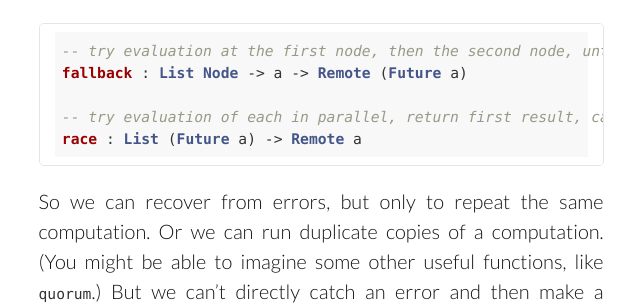
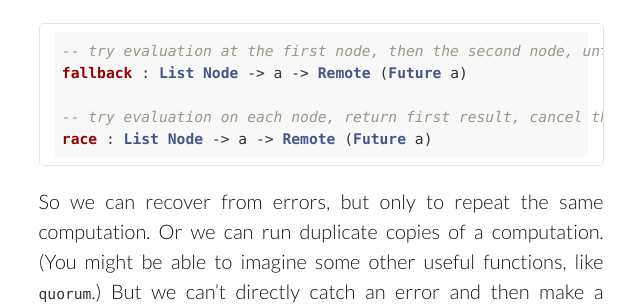
Before and after one commit to unisonweb/oldblog, a Jekyll site: the page built from _posts/2015-06-02-distributed-evaluation.markdown, in a window 1280 px wide and 900 px high, scrolled down 3411 px. Shown: the part 152-457 px from the top of the window, without its empty margins (319-959 px from the left). Built offline with Jekyll 4.4.1, drawn with Linux system fonts in a browser that asks for light colours; comment, search, counter and statistics services are not loaded.

Commit message:
Update 2015-06-02-distributed-evaluation.markdown

````diff
--- a/_posts/2015-06-02-distributed-evaluation.markdown
+++ b/_posts/2015-06-02-distributed-evaluation.markdown
@@ -62,8 +62,8 @@ Thus multiple evaluations may be spawned at different nodes, and their results c
 -- try evaluation at the first node, then the second node, until one succeeds
 fallback : List Node -> a -> Remote (Future a)
 
--- try evaluation of each in parallel, return first result, cancel the rest
-race : List (Future a) -> Remote a
+-- try evaluation on each node, return first result, cancel the rest
+race : List Node -> a -> Remote (Future a)
 ```
 
 So we can recover from errors, but only to repeat the same computation. Or we can run duplicate copies of a computation. (You might be able to imagine some other useful functions, like `quorum`.) But we can't directly catch an error and then make a decision based on this fact. The idea here is that a `Remote a` value is just like an `a`; the distributed evaluation is just an "implementation detail". Later we'll introduce the type `Remote! a`, which includes some extra capabilities.
````
